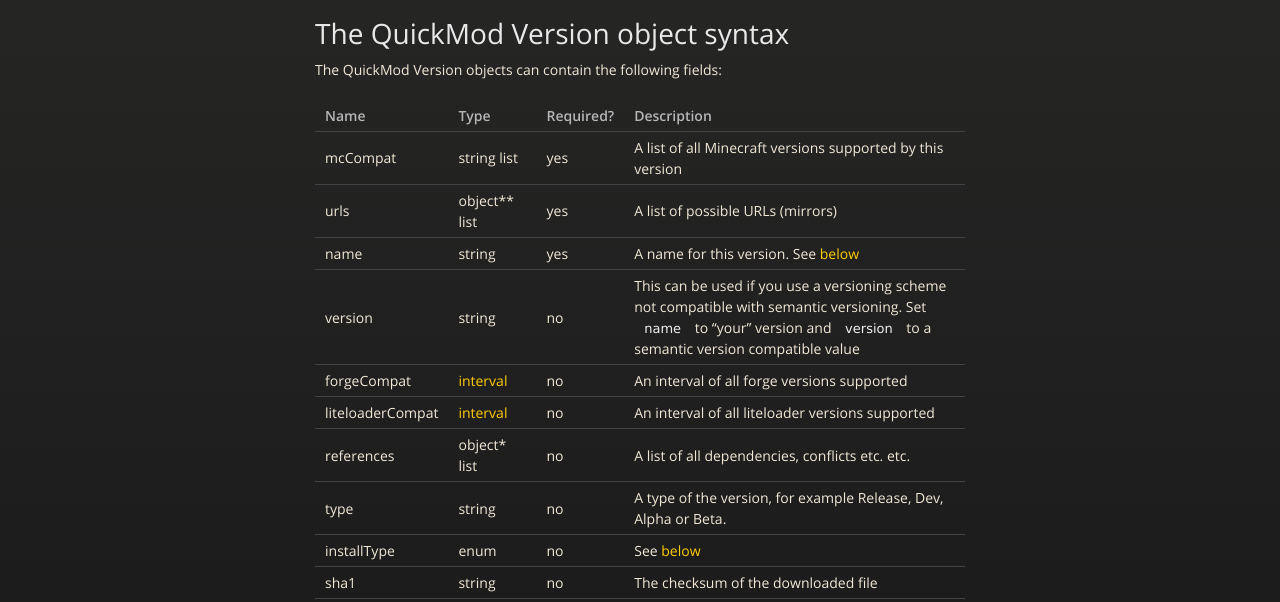
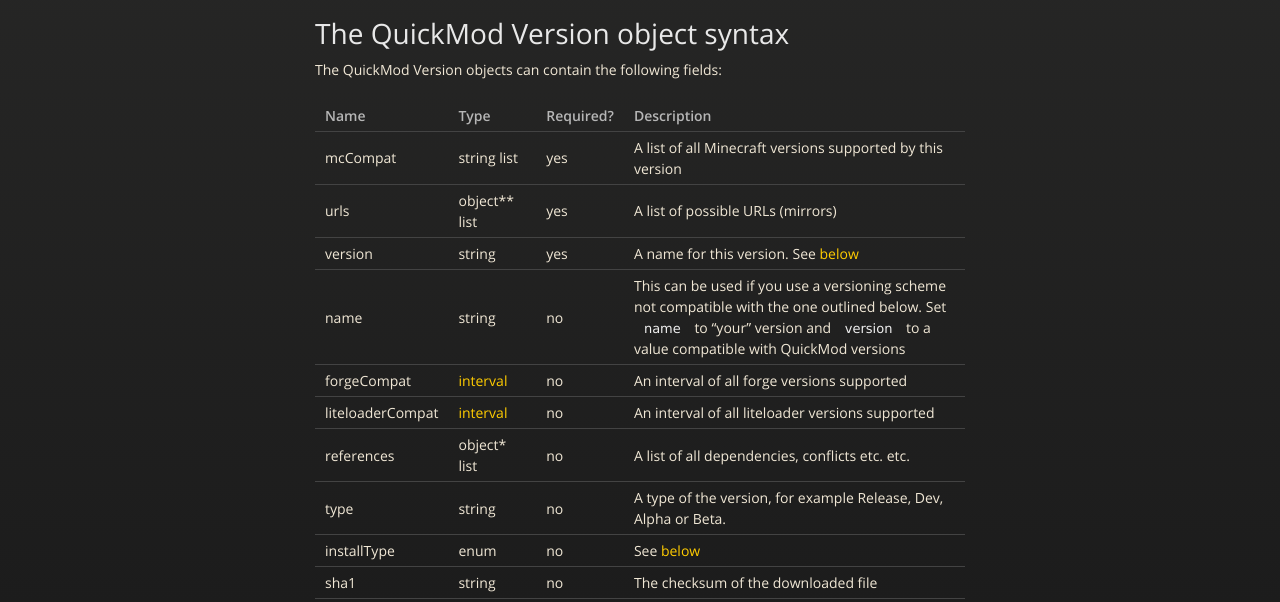
Before and after one commit to 02JanDal/QuickModDoc, a Jekyll site: the page built from qm_versions_spec.markdown, in a window 1280 px wide and 900 px high. Shown: the part 295-897 px from the top of the window. Built offline with Jekyll 4.4.1, drawn with Linux system fonts in a browser that asks for light colours; nearby versions of some CDN libraries; Markdown is read by kramdown in place of the engine named in the settings.

Commit message:
'name' is optional and 'version' is mandatory. Remove references to semver

```diff
--- a/qm_versions_spec.markdown
+++ b/qm_versions_spec.markdown
@@ -11,8 +11,8 @@
 ---- | ---- | --------- | -----------
 mcCompat | string list | yes | A list of all Minecraft versions supported by this version
 urls | object\*\* list | yes | A list of possible URLs (mirrors)
-name | string | yes | A name for this version. See [below](#note_versions)
-version | string | no | This can be used if you use a versioning scheme not compatible with semantic versioning. Set `name` to "your" version and `version` to a semantic version compatible value
+version | string | yes | A name for this version. See [below](#note_versions)
+name | string | no | This can be used if you use a versioning scheme not compatible with the one outlined below. Set `name` to "your" version and `version` to a value compatible with QuickMod versions
 forgeCompat | [interval](#interval) | no | An interval of all forge versions supported
 liteloaderCompat | [interval](#interval) | no | An interval of all liteloader versions supported
 references | object\* list | no | A list of all dependencies, conflicts etc. etc.
```
